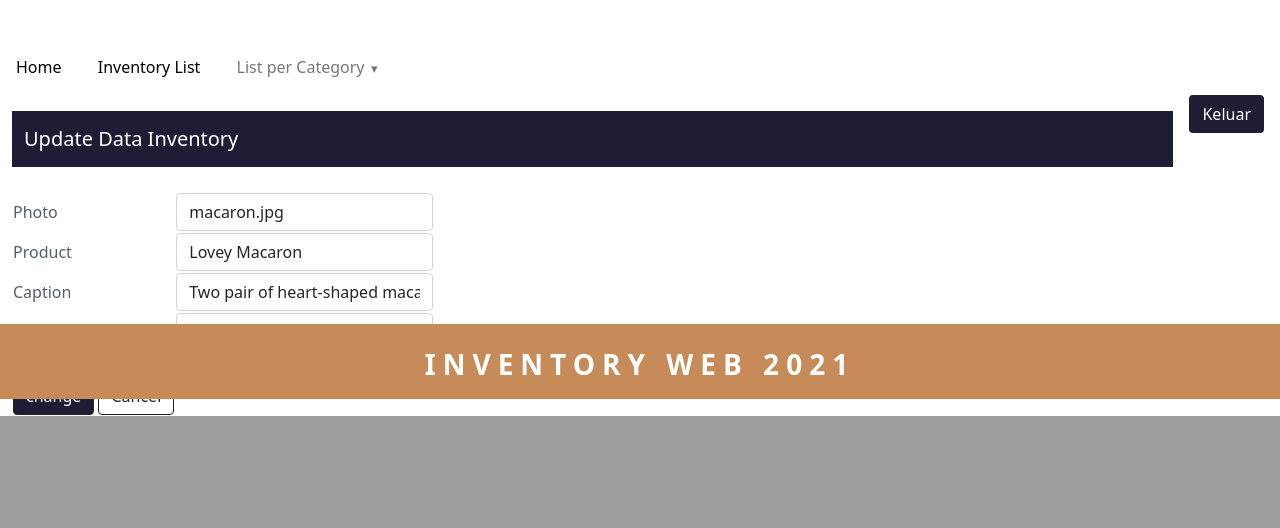
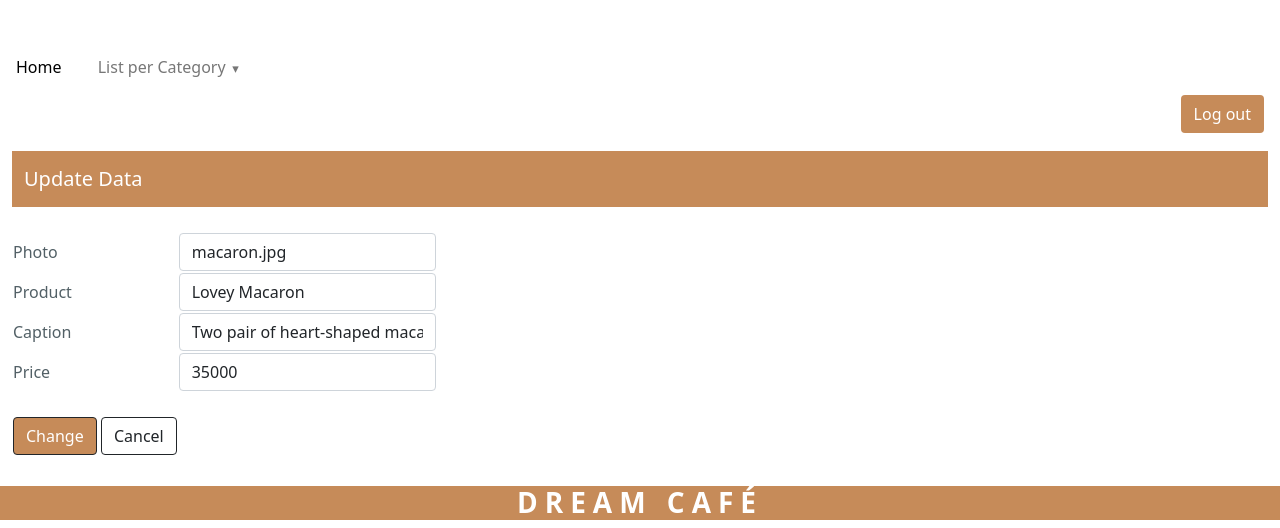
Before and after one commit to Fajar-Putra-Setiawan/Project-Web, a PHP site: page /edit2.php?id=1 in a window 1280 px wide. Shown: the part 401-929 px from the top of the page. Before the commit the page ends 817 px from the top, so only its background shows below. Run offline with PHP 8.4, Linux system fonts and the light colour scheme; a user stored in the database is signed in; data comes from the database, SQL or seed files in the repository; some libraries are stand-ins or nearby versions.

Commit message:
Update edit2.php

```diff
--- a/edit2.php
+++ b/edit2.php
@@ -15,44 +15,35 @@ if (!isset($_SESSION['username'])) {
     <meta charset="UTF-8">
     <meta http-equiv="X-UA-Compatible" content="IE=edge">
     <meta name="viewport" content="width=device-width, initial-scale=1">
-    <title>123200092</title>
+    <title>Edit</title>
     <link rel="stylesheet" href="https://unpkg.com/purecss@2.0.6/build/pure-min.css" integrity="sha384-Uu6IeWbM+gzNVXJcM9XV3SohHtmWE+3VGi496jvgX1jyvDTXfdK+rfZc8C1Aehk5" crossorigin="anonymous">
     <link href="https://cdn.jsdelivr.net/npm/bootstrap@5.1.3/dist/css/bootstrap.min.css" rel="stylesheet" integrity="sha384-1BmE4kWBq78iYhFldvKuhfTAU6auU8tT94WrHftjDbrCEXSU1oBoqyl2QvZ6jIW3" crossorigin="anonymous">
     <link rel="stylesheet" href="styles.css">
 </head>
 <body>
     <div class="banner">
-        <h1 class="banner-head">LIST OF INVENTORY </br> EVERYTHING OFFICE</h1>
+        <h1 class="banner-head">Update Data</h1>
     </div>
 
-<div class="pure-menu pure-menu-horizontal">
+    <div class="pure-menu pure-menu-horizontal">
     <ul class="pure-menu-list">
         <li class="pure-menu-item pure-menu-selected">
             <a href="main.php" class="pure-menu-link">Home</a>
-        </li>
-        <li class="pure-menu-item pure-menu-selected">
-            <a href="list product.php" class="pure-menu-link">Inventory List</a>
         </li>
         <li class="pure-menu-item pure-menu-has-children pure-menu-allow-hover">
             <a href="#" id="menuLink1" class="pure-menu-link">List per Category</a>
             <ul class="pure-menu-children">
                 <li class="pure-menu-item">
-                    <a href="#" class="pure-menu-link">Buildings</a>
+                    <a href="drinkdashboard.php" class="pure-menu-link">Drink</a>
                 </li>
                 <li class="pure-menu-item">
-                    <a href="#" class="pure-menu-link">Vehicles</a>
-                </li>
-                <li class="pure-menu-item">
-                    <a href="#" class="pure-menu-link">Office Inventory</a>
-                </li>
-                <li class="pure-menu-item">
-                    <a href="#" class="pure-menu-link">Electronic</a>
+                    <a href="dashboardsnack.php" class="pure-menu-link">Snack</a>
                 </li>
             </ul>
         </li>
         </div>
-        <a class="nav-link" href="proses_logout.php" style="float: right"><button type="button" class="btn" style="color: white; background-color: #1F1D36;">Keluar</button></a>
-      </div>
+        <a class="nav-link" href="logout.php"><button type="button" class="btn" style="float: right; bottom:0px; color: white; background-color: #c68b59;">Log out</button></a>
+        </div>
     </ul>
 </div>
     <?php
@@ -64,10 +55,10 @@ if (!isset($_SESSION['username'])) {
         ?>
 
       <div class="container-xxl">
-        <br>
-        <nav class="navbar navbar-dark" style="background-color: #1F1D36; margin-bottom: 25px;">
+        <br><br>
+        <nav class="navbar navbar-dark" style="background-color: #c68b59; margin-bottom: 25px;">
           <div class="container-fluid">
-            <span class="navbar-brand mb-0 a">Update Data Inventory</span>
+            <span class="navbar-brand mb-0 a">Update Data </span>
           </div>
         </nav>
 
@@ -109,7 +100,7 @@ if (!isset($_SESSION['username'])) {
             <tr>
               <td>
                 <br>
-                <input class="btn btn-dark" type="submit" name="submit" value="change" style="color: white; background-color: #1F1D36;">
+                <input class="btn btn-dark" type="submit" name="submit" value="Change" style="color: white; background-color: #c68b59">
                 <input class="btn btn-outline-dark" type="reset" value="Cancel">
               </td>
             </tr>
@@ -118,10 +109,8 @@ if (!isset($_SESSION['username'])) {
         <?php } ?>
       </div>
 
-<div class="footer l-box">
-    <p>
-        <h3> Inventory Web 2021 </h3>
-    </p>
+<div class="footer" style="margin-top: 30px;">
+    <h3>dream café</h3>
 </div>
 </body>
 
```
